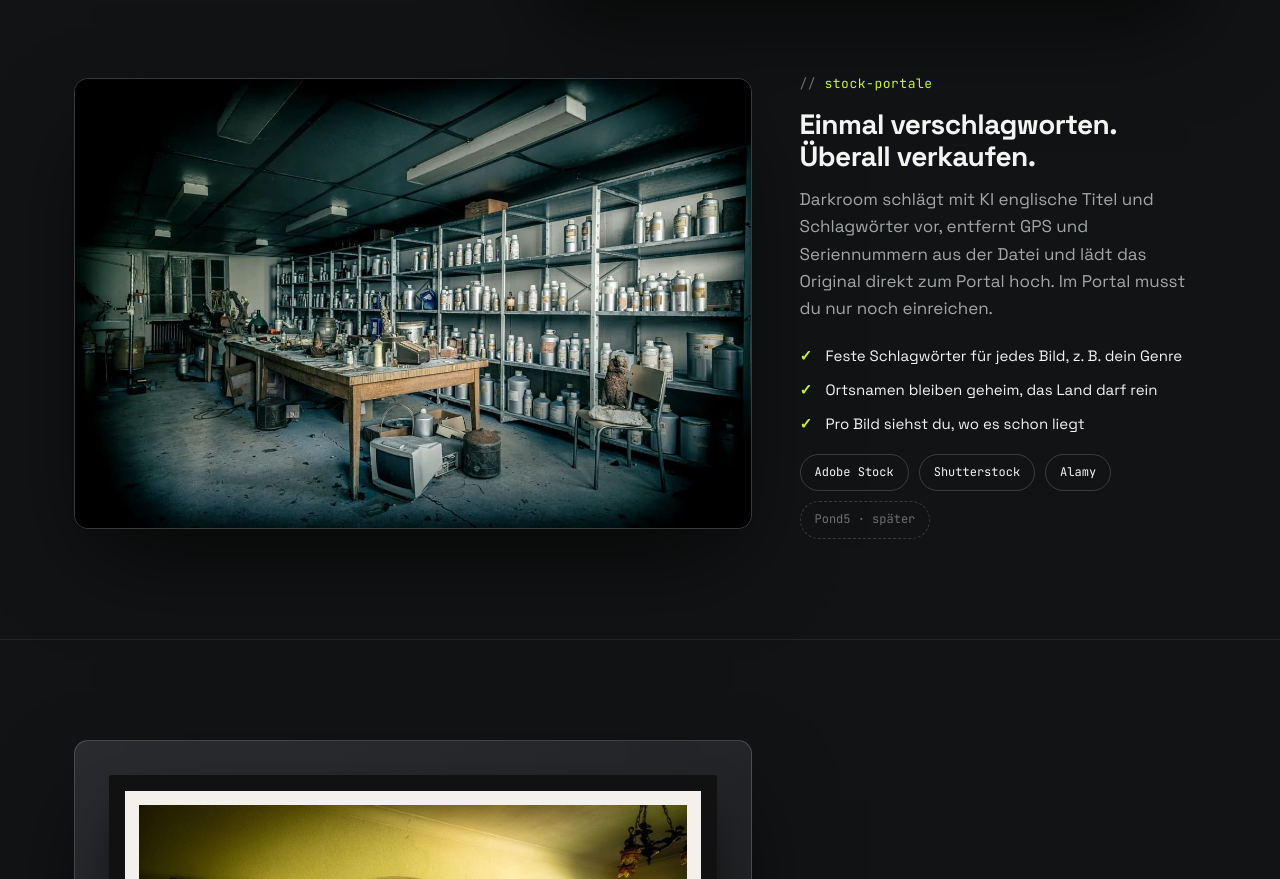
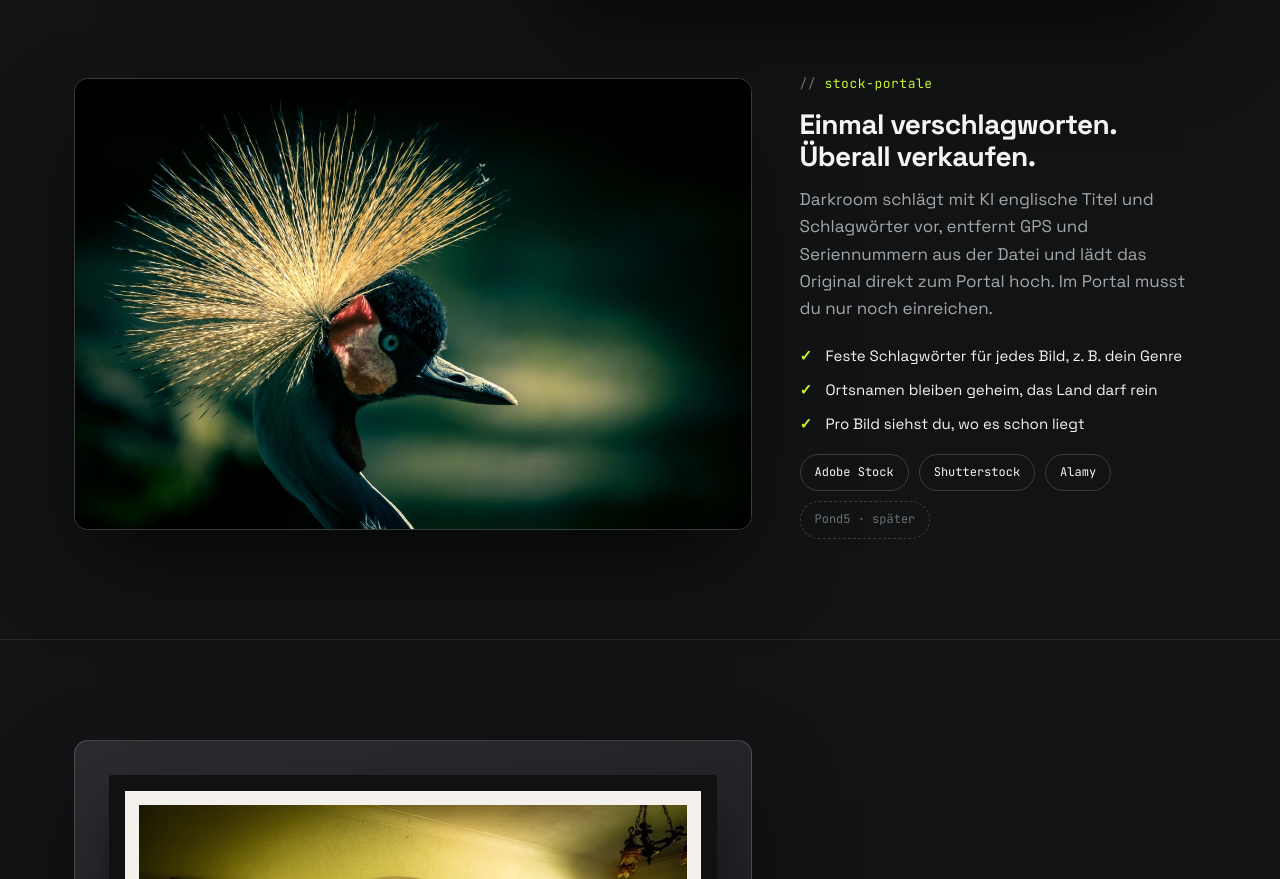
Before and after one commit to kaimalter-ops/codenovalabs-website, a plain HTML site: page de/products/codenova-darkroom.html in a window 1280 px wide. Shown: the part 2739-3618 px from the top of the page. Drawn offline with Linux system fonts and the light colour scheme.

Commit message:
Darkroom-Seite: Kronenkranich-Foto im Abschnitt Stock-Portale
Co-Authored-By: Claude Opus 5.5 <noreply@anthropic.com>

```diff
--- a/de/products/codenova-darkroom.html
+++ b/de/products/codenova-darkroom.html
@@ -154,7 +154,7 @@
           </div>
         </div>
         <div class="shot reveal" style="margin-top:72px">
-          <figure class="photo"><img src="/assets/img/darkroom/apotheke.jpg" width="1280" height="851" loading="lazy" alt="Verlassenes Labor mit langen Regalen voller Dosen und Gläser und einem Arbeitstisch in der Mitte"></figure>
+          <figure class="photo"><img src="/assets/img/darkroom/kranich.jpg" width="1280" height="853" loading="lazy" alt="Kopf eines Grauen Kronenkranichs im Profil mit goldener Federkrone, roter Wange und hellblauem Auge vor dunkelgrünem Hintergrund"></figure>
           <div>
             <span class="label">stock-portale</span>
             <h3>Einmal verschlagworten. Überall verkaufen.</h3>
```
Also changed, not shown: products/codenova-darkroom.html (+1 -1 lines), assets/img/darkroom/apotheke.jpg (deleted), assets/img/darkroom/kranich.jpg (added).
